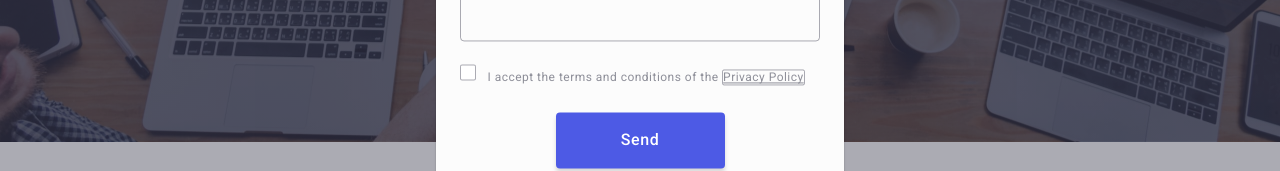
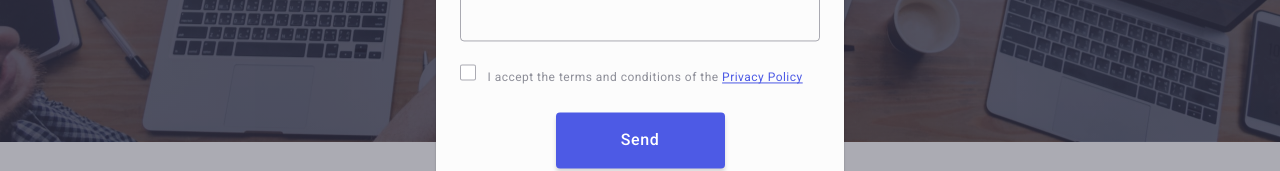
Before and after one commit to arthurpavlov638/goit-markup-hw-05, a plain HTML site: page index.html in a window 1280 px wide. Shown: the part 531-702 px from the top of the page. Drawn offline with nearby package versions, Linux system fonts and the light colour scheme; a script that the page names is missing; files whose address does not match are found by name.

Commit message:
add files

```diff
--- a/css/styles.css
+++ b/css/styles.css
@@ -742,9 +742,8 @@ line-height: 1.17;
 color: #8e8f99;
 }
 .privace-link {
-  color: var(--accent-color);
-  border-radius: 2px;
-  border: 1px solid rgba(46, 47, 66, 0.4);
+  color: #4d5ae5;
+
   transition: background-color 250ms cubic-bezier(0.4, 0, 0.2, 1), border 250ms cubic-bezier(0.4, 0, 0.2, 1), fill 250ms cubic-bezier(0.4, 0, 0.2, 1);
   font-size: 12px;
   line-height: 1.33;
```
